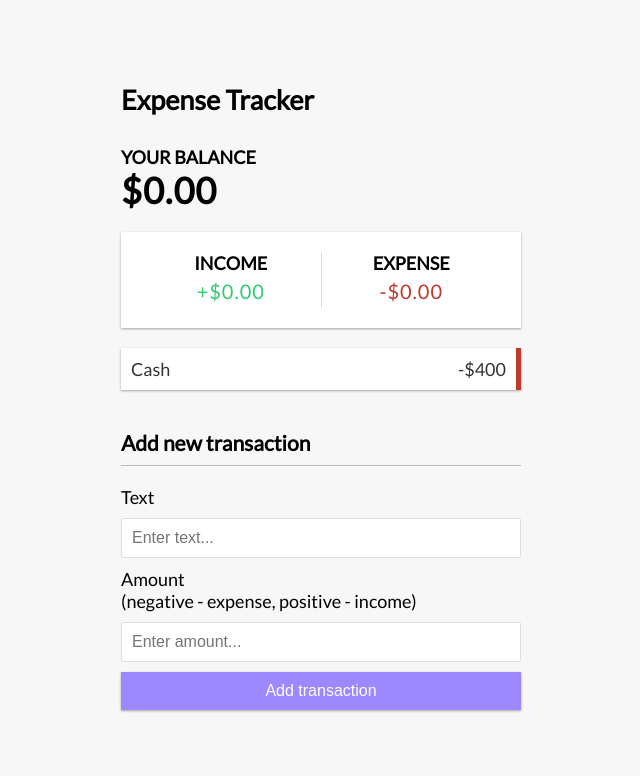
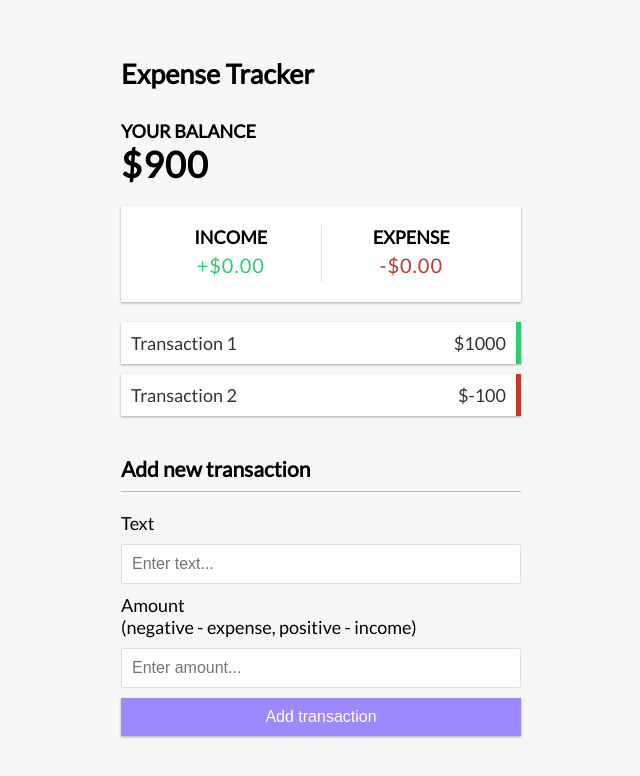
Before and after one commit to AbdulRehman-1/vue-expense-tracker-ts, a Vue app: page / in a window 1280 px wide. Shown: the top 776 px of the page, without its empty margins (319-959 px from the left). Built offline with nearby package versions, Linux system fonts and the light colour scheme.

Commit message:
add pinia store state for transactions and total amount

```diff
--- a/src/components/AppBalance.vue
+++ b/src/components/AppBalance.vue
@@ -1,4 +1,11 @@
 <template>
   <h4>Your Balance</h4>
-  <h1 id="balance">$0.00</h1>
+  <h1 id="balance">${{ total }}</h1>
 </template>
+
+<script setup lang="ts">
+import { useTransactionStore } from '../stores/TransactionStore'
+
+const transactionStore = useTransactionStore()
+const { total } = transactionStore
+</script>
--- a/src/components/TransactionList.vue
+++ b/src/components/TransactionList.vue
@@ -1,5 +1,19 @@
 <template>
   <ul id="list" class="list">
-    <li class="minus">Cash <span>-$400</span><button class="delete-btn">x</button></li>
+    <li
+      v-for="transaction in transactions"
+      :key="transaction.id"
+      :class="transaction.amount > 0 ? 'plus' : 'minus'"
+    >
+      {{ transaction.title }} <span>${{ transaction.amount }}</span
+      ><button class="delete-btn">x</button>
+    </li>
   </ul>
 </template>
+
+<script setup>
+import { useTransactionStore } from '../stores/TransactionStore'
+
+const transactionStore = useTransactionStore()
+const { transactions } = transactionStore
+</script>
--- /dev/null
+++ b/src/stores/TransactionStore.ts
@@ -0,0 +1,26 @@
+import { defineStore } from 'pinia'
+import { computed, ref } from 'vue'
+import type { Transaction } from '../types/transactionTypes'
+
+export const useTransactionStore = defineStore('transactionStore', () => {
+  const transactions = ref<Transaction[]>([
+    {
+      id: 1,
+      title: 'Transaction 1',
+      amount: 1000
+    },
+    {
+      id: 1,
+      title: 'Transaction 2',
+      amount: -100
+    }
+  ])
+
+  const total = computed(() => {
+    return transactions.value.reduce((acc, transaction) => {
+      return acc + transaction.amount
+    }, 0)
+  })
+
+  return { transactions, total }
+})
--- /dev/null
+++ b/src/types/transactionTypes.ts
@@ -0,0 +1,9 @@
+export interface Transaction {
+  id: number
+  title: string
+  amount: number
+}
+
+export interface Total {
+  totalAmount: number
+}
```
